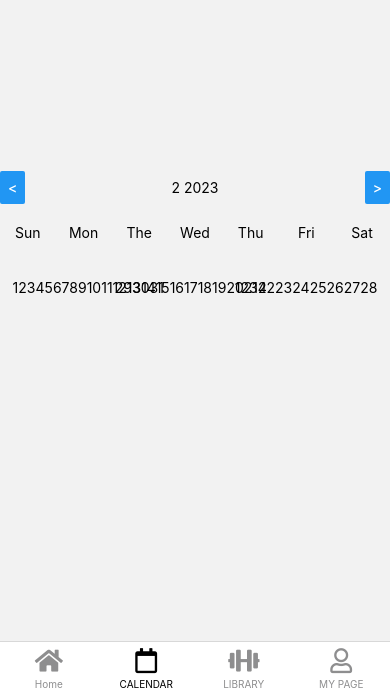
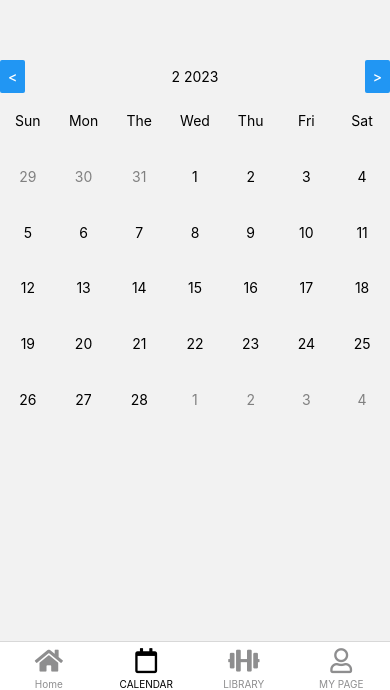
Before and after one commit to 0miiii/react-navtive-homework, a React Native app: screen /CALENDAR in a window 390 px wide. Shown: the part 154-844 px from the top of the page. Built offline with nearby package versions, Linux system fonts and the light colour scheme.

Commit message:
feat: last, next month date text color light

```diff
--- a/components/CalendarEl.tsx
+++ b/components/CalendarEl.tsx
@@ -5,9 +5,10 @@ const SCREEN_WIDTH = Dimensions.get("window").width;
 interface Props {
   el: string;
   selected?: string;
+  grey?: boolean;
 }
 
-const CalendarEl: React.FC<Props> = ({ el, selected }) => {
+const CalendarEl: React.FC<Props> = ({ el, selected, grey }) => {
   return (
     <View
       style={[
@@ -15,7 +16,7 @@ const CalendarEl: React.FC<Props> = ({ el, selected }) => {
         selected === el && selected !== "" && styles.selected,
       ]}
     >
-      <Text>{el}</Text>
+      <Text style={grey && styles.grey}>{el}</Text>
     </View>
   );
 };
@@ -33,6 +34,9 @@ const styles = StyleSheet.create({
     borderRadius: SCREEN_WIDTH / 7 / 2,
     borderColor: "blue",
   },
+  grey: {
+    color: "grey",
+  },
 });
 
 export default CalendarEl;
--- a/components/MonthlyCalendar.tsx
+++ b/components/MonthlyCalendar.tsx
@@ -70,9 +70,19 @@ function MonthlyCalendar() {
         ))}
       </View>
       <View style={styles.calendarBody}>
-        {calendarArr.map((el, idx) => (
+        {calendarArr[0].map((el, idx) => (
+          <TouchableOpacity key={idx}>
+            <CalendarEl el={el} grey />
+          </TouchableOpacity>
+        ))}
+        {calendarArr[1].map((el, idx) => (
           <TouchableOpacity key={idx} onPress={() => selectedHandler(el)}>
             <CalendarEl el={el} selected={selected} />
+          </TouchableOpacity>
+        ))}
+        {calendarArr[2].map((el, idx) => (
+          <TouchableOpacity key={idx}>
+            <CalendarEl el={el} grey />
           </TouchableOpacity>
         ))}
       </View>
```
